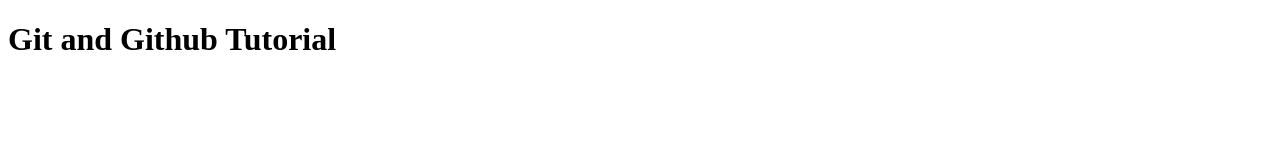
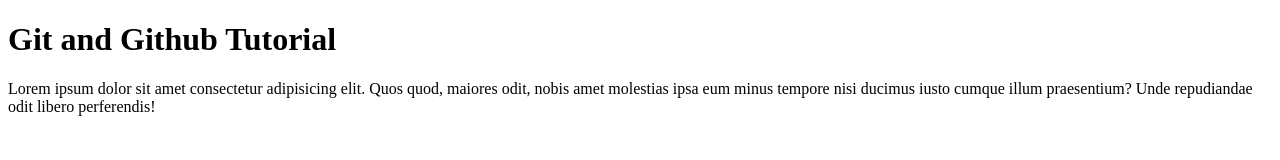
Before and after one commit to codebwoy/demo-repo, a plain HTML site: page index.html in a window 1280 px wide. Drawn offline with Linux system fonts and the light colour scheme.

Commit message:
new file saved
save document for tutorial

```diff
--- a/index.html
+++ b/index.html
@@ -8,5 +8,6 @@
 </head>
 <body>
      <h1>Git and Github Tutorial</h1>
+     <p>Lorem ipsum dolor sit amet consectetur adipisicing elit. Quos quod, maiores odit, nobis amet molestias ipsa eum minus tempore nisi ducimus iusto cumque illum praesentium? Unde repudiandae odit libero perferendis!</p>
 </body>
 </html>
```
